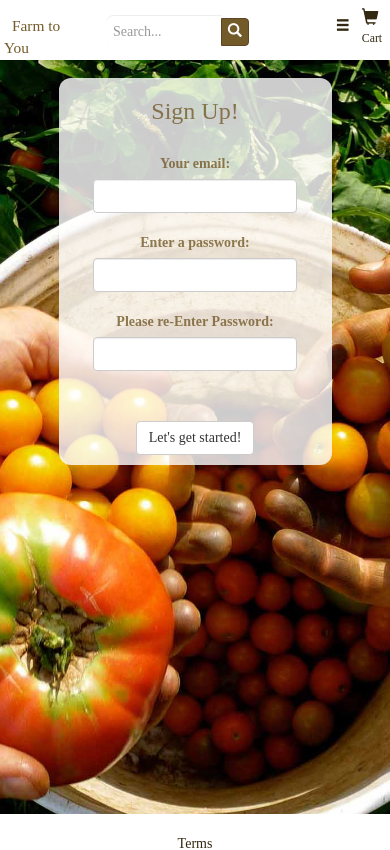
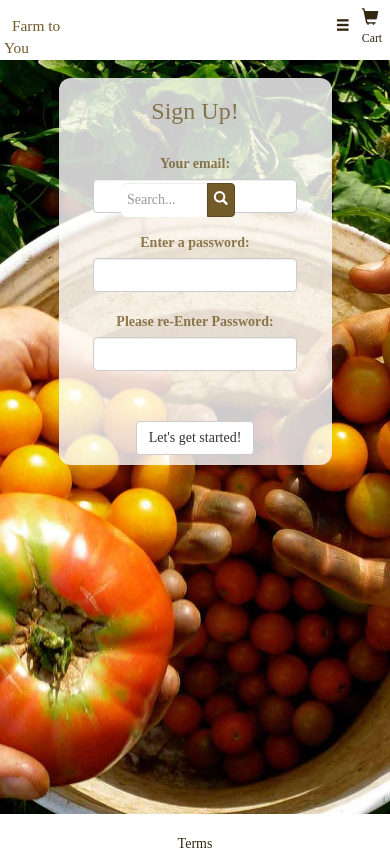
Before and after one commit to kingscreations/farm-to-you, a PHP site: page /sign-up in a window 390 px wide. Shown: the top 850 px of the page. Run offline with PHP 8.4, Linux system fonts and the light colour scheme; some libraries are stand-ins or nearby versions; some web fonts are replaced.

Commit message:
fixed splash page for mobile

```diff
--- a/css/main.css
+++ b/css/main.css
@@ -506,7 +506,18 @@ input[type=file], {
 	padding: 3px 6px;
 }
 
-input[type=text]:focus,
+@media screen and (max-width: 768px) {
+	#search .search-field,
+	#search [type=submit] {
+		margin-top: 12em;
+		padding: 6px;
+		margin-left: 1em;
+		margin-right: 1em;
+	}
+}
+
+
+	input[type=text]:focus,
 input[type=password]:focus {
   outline: none;
 }
--- a/sign-out/index.php
+++ b/sign-out/index.php
@@ -27,9 +27,7 @@ if(@isset($_SESSION['userId']) || @isset($_SESSION['profileId']) || @isset($_SES
 			<div class="sign-out-form">
 				<div class="row">
 					<div class="col-sm-12">
-						<h3>You are now signed out. Thank you for visiting Farm to You.
-							<br>
-							We hope to see you again soon.</h3>
+						<h3>You are now signed out. Thank you for visiting Farm to You.</h3>
 						<span class="hidden root-url"><?php echo SITE_ROOT_URL; ?></span>
 					</div>
 				</div> <!-- end row -->
```
